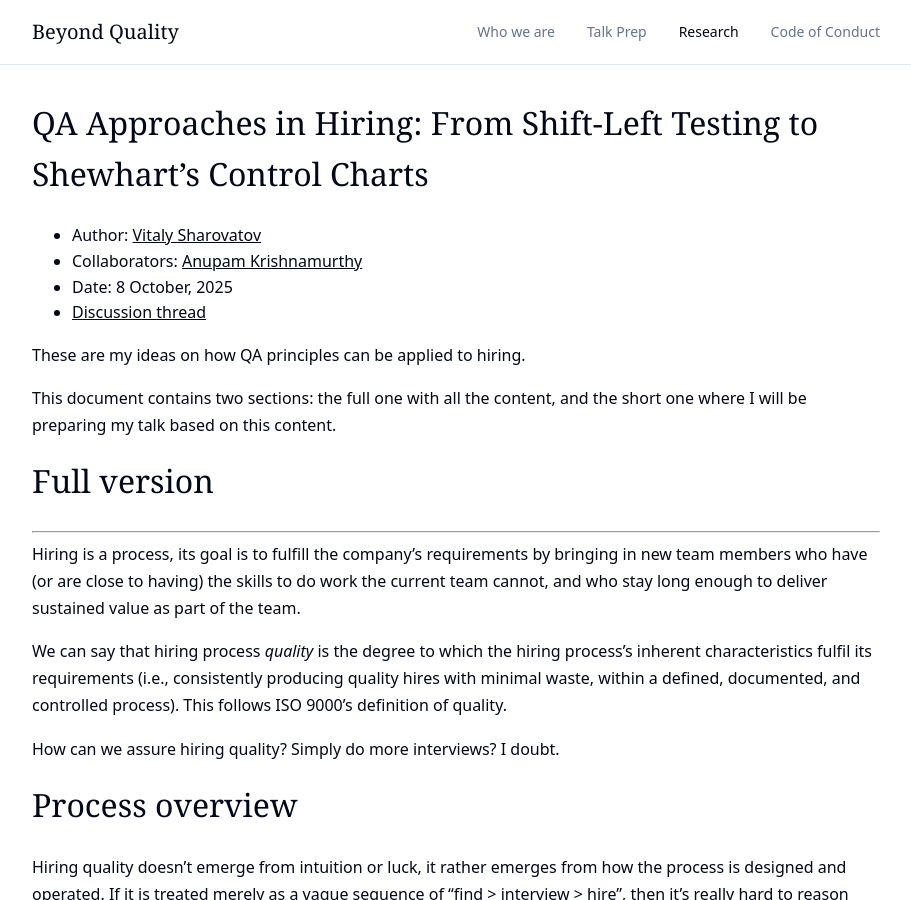
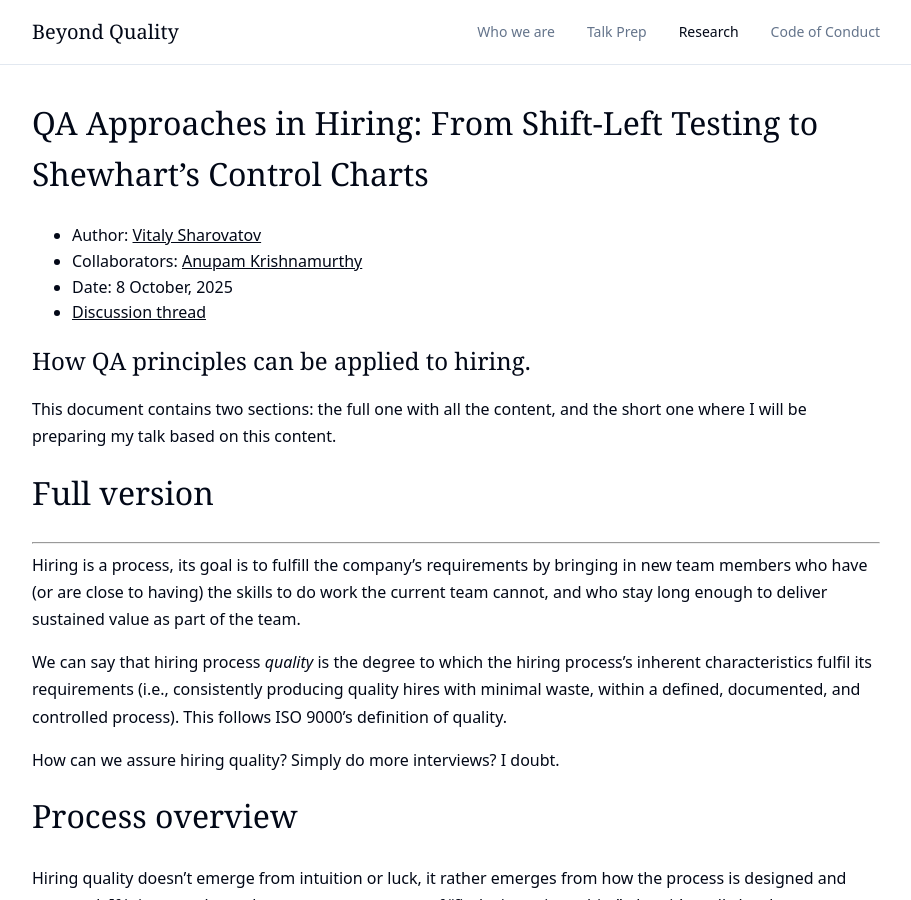
Before and after one commit to BeyondQuality/beyondquality, a Jekyll site: the page built from research/hiring-qa.md, in a window 1280 px wide and 900 px high. Shown: the whole window, without its empty margins (184-1095 px from the left). Built offline with Jekyll 4.4.1, drawn with Linux system fonts in a browser that asks for light colours; our own code applies the rules of GitHub Pages for plain Markdown files.

Commit message:
formatting qa in hiring

```diff
--- a/research/hiring-qa.md
+++ b/research/hiring-qa.md
@@ -5,8 +5,7 @@
 - Date: 8 October, 2025
 - [Discussion thread](https://github.com/BeyondQuality/beyondquality/discussions/22)
 
-
-These are my ideas on how QA principles can be applied to hiring.
+## How QA principles can be applied to hiring.
 
 This document contains two sections: the full one with all the content, and the short one where I will be preparing my talk based on this content.
 
```
